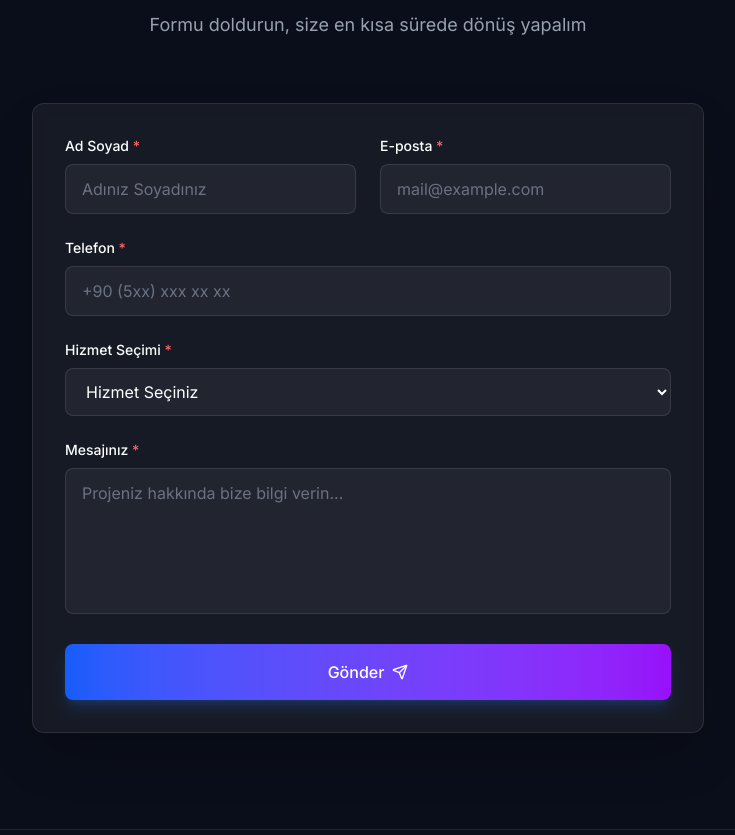
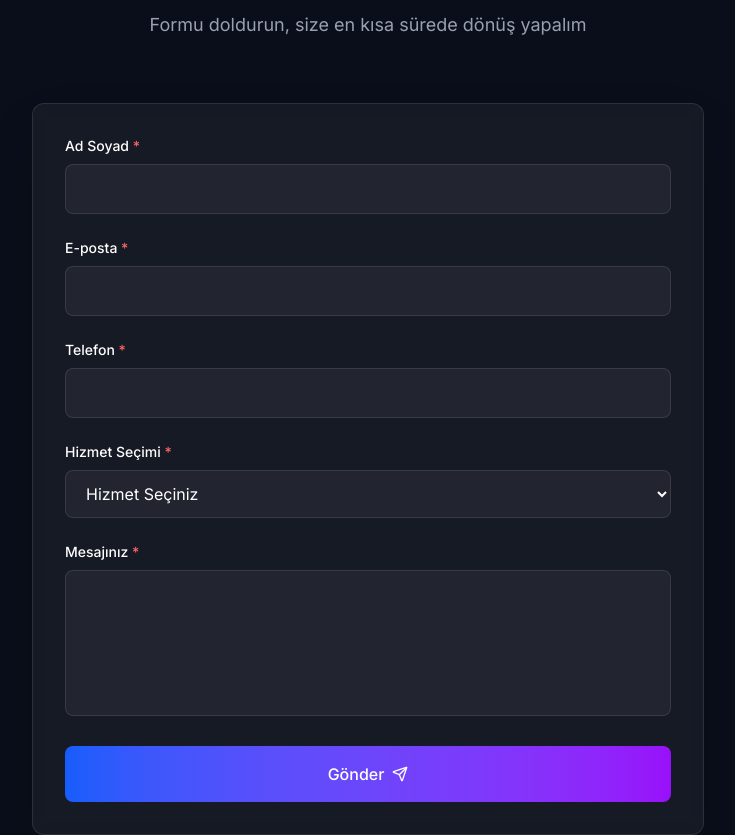
Before and after one commit to MF-Digital-Studio/mfdigitalstudio-web, a React (Vite) app: page / in a window 1280 px wide. Shown: the part 4765-5600 px from the top of the page, without its empty margins (272-1007 px from the left). Built offline with nearby package versions, Linux system fonts and the light colour scheme.

Commit message:
feat: update dependencies and enhance contact form functionality

```diff
--- /dev/null
+++ b/api/contact.ts
@@ -0,0 +1,60 @@
+import { Resend } from "resend";
+
+const resend = new Resend(process.env.RESEND_API_KEY);
+
+function esc(s: string) {
+    return String(s)
+        .replaceAll("&", "&amp;")
+        .replaceAll("<", "&lt;")
+        .replaceAll(">", "&gt;")
+        .replaceAll('"', "&quot;")
+        .replaceAll("'", "&#039;");
+}
+
+export default async function handler(req: any, res: any) {
+    if (req.method !== "POST") {
+        return res.status(405).json({ ok: false, error: "Method not allowed" });
+    }
+
+    try {
+        const { name, email, phone, service, message, website } = req.body || {};
+
+        // Honeypot: botlar doldurur, gerçek kullanıcı boş bırakır
+        if (website) return res.status(200).json({ ok: true });
+
+        if (!name || !email || !phone || !service || !message) {
+            return res.status(400).json({ ok: false, error: "Eksik alan var." });
+        }
+
+        const to = process.env.MAIL_TO || "info@mfdigitalstudio.com";
+        const from = process.env.MAIL_FROM || "onboarding@resend.dev";
+
+        const subject = `Yeni İletişim Formu: ${name} (${service})`;
+
+        const html = `
+      <div style="font-family:ui-sans-serif,system-ui;line-height:1.6">
+        <h2>Yeni İletişim Formu</h2>
+        <p><b>Ad Soyad:</b> ${esc(name)}</p>
+        <p><b>E-posta:</b> ${esc(email)}</p>
+        <p><b>Telefon:</b> ${esc(phone)}</p>
+        <p><b>Hizmet:</b> ${esc(service)}</p>
+        <hr/>
+        <p><b>Mesaj:</b></p>
+        <p>${esc(message).replaceAll("\n", "<br/>")}</p>
+      </div>
+    `;
+
+        const result = await resend.emails.send({
+            from,
+            to,
+            replyTo: email, // info@ gelen mailde reply direkt müşteriye gitsin
+            subject,
+            html,
+        });
+
+        return res.status(200).json({ ok: true, id: result.data?.id });
+    } catch (e) {
+        console.error(e);
+        return res.status(500).json({ ok: false, error: "Mail gönderilemedi." });
+    }
+}
--- a/package.json
+++ b/package.json
@@ -60,6 +60,7 @@
     "react-router-dom": "^7.13.0",
     "react-slick": "0.31.0",
     "recharts": "2.15.2",
+    "resend": "^6.9.2",
     "sonner": "2.0.3",
     "tailwind-merge": "3.2.0",
     "tw-animate-css": "1.3.8",
@@ -67,6 +68,7 @@
   },
   "devDependencies": {
     "@tailwindcss/vite": "4.1.12",
+    "@types/node": "^25.2.3",
     "@types/react": "^19.2.14",
     "@types/react-dom": "^19.2.3",
     "@vitejs/plugin-react": "4.7.0",
--- a/src/app/components/Contact.tsx
+++ b/src/app/components/Contact.tsx
@@ -1,67 +1,94 @@
-import { motion } from 'motion/react';
-import { useState } from 'react';
-import { Send, CheckCircle, AlertCircle } from 'lucide-react';
+import { motion } from "motion/react";
+import { useState } from "react";
+import { Send, CheckCircle, AlertCircle, Loader2 } from "lucide-react";
 
 export function Contact() {
   const [formData, setFormData] = useState({
-    name: '',
-    email: '',
-    phone: '',
-    service: '',
-    message: ''
+    name: "",
+    email: "",
+    phone: "",
+    service: "",
+    message: "",
+    website: "" // honeypot
   });
 
   const [errors, setErrors] = useState<Record<string, string>>({});
   const [isSubmitted, setIsSubmitted] = useState(false);
+  const [isSending, setIsSending] = useState(false);
 
   const validateForm = () => {
     const newErrors: Record<string, string> = {};
 
-    if (!formData.name.trim()) {
-      newErrors.name = 'Ad Soyad gereklidir';
+    if (!formData.name.trim()) newErrors.name = "Ad Soyad gereklidir";
+
+    if (!formData.email.trim()) {
+      newErrors.email = "E-posta gereklidir";
+    } else if (!/^[^\s@]+@[^\s@]+\.[^\s@]+$/.test(formData.email)) {
+      newErrors.email = "Geçerli bir e-posta adresi giriniz";
     }
 
-    if (!formData.email.trim()) {
-      newErrors.email = 'E-posta gereklidir';
-    } else if (!/^[^\s@]+@[^\s@]+\.[^\s@]+$/.test(formData.email)) {
-      newErrors.email = 'Geçerli bir e-posta adresi giriniz';
-    }
-
-    if (!formData.phone.trim()) {
-      newErrors.phone = 'Telefon numarası gereklidir';
-    }
-
-    if (!formData.service) {
-      newErrors.service = 'Lütfen bir hizmet seçiniz';
-    }
-
-    if (!formData.message.trim()) {
-      newErrors.message = 'Mesajınızı yazınız';
-    }
+    if (!formData.phone.trim()) newErrors.phone = "Telefon numarası gereklidir";
+    if (!formData.service) newErrors.service = "Lütfen bir hizmet seçiniz";
+    if (!formData.message.trim()) newErrors.message = "Mesajınızı yazınız";
 
     setErrors(newErrors);
     return Object.keys(newErrors).length === 0;
   };
 
-  const handleSubmit = (e: React.FormEvent) => {
+  const handleSubmit = async (e: React.FormEvent) => {
     e.preventDefault();
 
-    if (validateForm()) {
+    if (!validateForm()) return;
+
+    try {
+      setIsSending(true);
+
+      const response = await fetch("/api/contact", {
+        method: "POST",
+        headers: {
+          "Content-Type": "application/json"
+        },
+        body: JSON.stringify(formData)
+      });
+
+      const data = await response.json();
+
+      if (!response.ok || !data.ok) {
+        throw new Error(data.error || "Gönderim başarısız");
+      }
+
       setIsSubmitted(true);
-      // Form gönderimi simülasyonu
+
       setTimeout(() => {
-        setFormData({ name: '', email: '', phone: '', service: '', message: '' });
+        setFormData({
+          name: "",
+          email: "",
+          phone: "",
+          service: "",
+          message: "",
+          website: ""
+        });
         setIsSubmitted(false);
       }, 3000);
+
+    } catch (err) {
+      setErrors(prev => ({
+        ...prev,
+        submit: "Gönderim sırasında hata oluştu. Lütfen tekrar deneyin."
+      }));
+    } finally {
+      setIsSending(false);
     }
   };
 
-  const handleChange = (e: React.ChangeEvent<HTMLInputElement | HTMLSelectElement | HTMLTextAreaElement>) => {
+  const handleChange = (
+    e: React.ChangeEvent<HTMLInputElement | HTMLSelectElement | HTMLTextAreaElement>
+  ) => {
     const { name, value } = e.target;
     setFormData(prev => ({ ...prev, [name]: value }));
-    // Clear error when user starts typing
+
     if (errors[name]) {
-      setErrors(prev => ({ ...prev, [name]: '' }));
+      setErrors(prev => ({ ...prev, [name]: "" }));
     }
   };
 
@@ -103,161 +130,146 @@ export function Contact() {
               </p>
             </motion.div>
           ) : (
-            <form onSubmit={handleSubmit} className="bg-white/5 backdrop-blur-sm border border-white/10 rounded-xl p-8 shadow-2xl">
-              <div className="grid grid-cols-1 md:grid-cols-2 gap-6 mb-6">
-                <div>
-                  <label htmlFor="name" className="block text-sm font-medium mb-2">
+            <form
+              onSubmit={handleSubmit}
+              className="bg-white/5 backdrop-blur-sm border border-white/10 rounded-xl p-8 shadow-2xl"
+            >
+              {errors.submit && (
+                <p className="text-red-400 text-sm mb-4">{errors.submit}</p>
+              )}
+
+              {/* Honeypot */}
+              <input
+                type="text"
+                name="website"
+                value={formData.website}
+                onChange={handleChange}
+                className="hidden"
+                autoComplete="off"
+              />
+
+              {/* Ad Soyad */}
+              <div className="mb-6">
+                <label className="block text-sm font-medium mb-2">
                   Ad Soyad <span className="text-red-400">*</span>
                 </label>
                 <input
                   type="text"
-                    id="name"
                   name="name"
                   value={formData.name}
                   onChange={handleChange}
-                    className={`w-full bg-white/5 border rounded-lg px-4 py-3 text-white placeholder:text-gray-500 focus:outline-none focus:ring-2 transition-all ${errors.name
-                      ? 'border-red-500 focus:ring-red-500/50'
-                      : 'border-white/10 focus:border-blue-500 focus:ring-blue-500/50'
-                      }`}
-                    placeholder="Adınız Soyadınız"
+                  className="w-full bg-white/5 border border-white/10 rounded-lg px-4 py-3 text-white focus:outline-none focus:ring-2 focus:ring-blue-500/50"
                 />
                 {errors.name && (
-                    <motion.p
-                      initial={{ opacity: 0, y: -5 }}
-                      animate={{ opacity: 1, y: 0 }}
-                      className="text-red-400 text-xs mt-1 flex items-center gap-1"
-                    >
+                  <p className="text-red-400 text-xs mt-1 flex items-center gap-1">
                     <AlertCircle className="w-3 h-3" />
                     {errors.name}
-                    </motion.p>
+                  </p>
                 )}
               </div>
-                <div>
-                  <label htmlFor="email" className="block text-sm font-medium mb-2">
+
+              {/* E-posta */}
+              <div className="mb-6">
+                <label className="block text-sm font-medium mb-2">
                   E-posta <span className="text-red-400">*</span>
                 </label>
                 <input
                   type="email"
-                    id="email"
                   name="email"
                   value={formData.email}
                   onChange={handleChange}
-                    className={`w-full bg-white/5 border rounded-lg px-4 py-3 text-white placeholder:text-gray-500 focus:outline-none focus:ring-2 transition-all ${errors.email
-                      ? 'border-red-500 focus:ring-red-500/50'
-                      : 'border-white/10 focus:border-blue-500 focus:ring-blue-500/50'
-                      }`}
-                    placeholder="mail@example.com"
+                  className="w-full bg-white/5 border border-white/10 rounded-lg px-4 py-3 text-white focus:outline-none focus:ring-2 focus:ring-blue-500/50"
                 />
                 {errors.email && (
-                    <motion.p
-                      initial={{ opacity: 0, y: -5 }}
-                      animate={{ opacity: 1, y: 0 }}
-                      className="text-red-400 text-xs mt-1 flex items-center gap-1"
-                    >
+                  <p className="text-red-400 text-xs mt-1 flex items-center gap-1">
                     <AlertCircle className="w-3 h-3" />
                     {errors.email}
-                    </motion.p>
+                  </p>
                 )}
               </div>
-              </div>
 
+              {/* Telefon */}
               <div className="mb-6">
-                <label htmlFor="phone" className="block text-sm font-medium mb-2">
+                <label className="block text-sm font-medium mb-2">
                   Telefon <span className="text-red-400">*</span>
                 </label>
                 <input
                   type="tel"
-                  id="phone"
                   name="phone"
                   value={formData.phone}
                   onChange={handleChange}
-                  className={`w-full bg-white/5 border rounded-lg px-4 py-3 text-white placeholder:text-gray-500 focus:outline-none focus:ring-2 transition-all ${errors.phone
-                    ? 'border-red-500 focus:ring-red-500/50'
-                    : 'border-white/10 focus:border-blue-500 focus:ring-blue-500/50'
-                    }`}
-                  placeholder="+90 (5xx) xxx xx xx"
+                  className="w-full bg-white/5 border border-white/10 rounded-lg px-4 py-3 text-white focus:outline-none focus:ring-2 focus:ring-blue-500/50"
                 />
                 {errors.phone && (
-                  <motion.p
-                    initial={{ opacity: 0, y: -5 }}
-                    animate={{ opacity: 1, y: 0 }}
-                    className="text-red-400 text-xs mt-1 flex items-center gap-1"
-                  >
+                  <p className="text-red-400 text-xs mt-1 flex items-center gap-1">
                     <AlertCircle className="w-3 h-3" />
                     {errors.phone}
-                  </motion.p>
+                  </p>
                 )}
               </div>
 
+              {/* Hizmet */}
               <div className="mb-6">
-                <label htmlFor="service" className="block text-sm font-medium mb-2">
+                <label className="block text-sm font-medium mb-2">
                   Hizmet Seçimi <span className="text-red-400">*</span>
                 </label>
                 <select
-                  id="service"
                   name="service"
                   value={formData.service}
                   onChange={handleChange}
-                  className={`w-full bg-white/5 border rounded-lg px-4 py-3 text-white focus:outline-none focus:ring-2 transition-all ${errors.service
-                    ? 'border-red-500 focus:ring-red-500/50'
-                    : 'border-white/10 focus:border-blue-500 focus:ring-blue-500/50'
-                    } ${!formData.service ? 'text-gray-500' : ''}`}
+                  className="w-full bg-white/5 border border-white/10 rounded-lg px-4 py-3 text-white focus:outline-none focus:ring-2 focus:ring-blue-500/50"
                 >
-                  <option value="" className="bg-[#0a0e1a]">Hizmet Seçiniz</option>
-                  <option value="web-design" className="bg-[#0a0e1a] text-white">Web Tasarım</option>
-                  <option value="web-development" className="bg-[#0a0e1a] text-white">Web Geliştirme</option>
-                  <option value="ecommerce" className="bg-[#0a0e1a] text-white">E-Ticaret</option>
-                  <option value="seo" className="bg-[#0a0e1a] text-white">SEO & Optimizasyon</option>
+                  <option value="">Hizmet Seçiniz</option>
+                  <option value="web-design">Web Tasarım</option>
+                  <option value="web-development">Web Geliştirme</option>
+                  <option value="ecommerce">E-Ticaret</option>
+                  <option value="seo">SEO & Optimizasyon</option>
                 </select>
                 {errors.service && (
-                  <motion.p
-                    initial={{ opacity: 0, y: -5 }}
-                    animate={{ opacity: 1, y: 0 }}
-                    className="text-red-400 text-xs mt-1 flex items-center gap-1"
-                  >
+                  <p className="text-red-400 text-xs mt-1 flex items-center gap-1">
                     <AlertCircle className="w-3 h-3" />
                     {errors.service}
-                  </motion.p>
+                  </p>
                 )}
               </div>
 
+              {/* Mesaj */}
               <div className="mb-6">
-                <label htmlFor="message" className="block text-sm font-medium mb-2">
+                <label className="block text-sm font-medium mb-2">
                   Mesajınız <span className="text-red-400">*</span>
                 </label>
                 <textarea
-                  id="message"
                   name="message"
                   value={formData.message}
                   onChange={handleChange}
                   rows={5}
-                  className={`w-full bg-white/5 border rounded-lg px-4 py-3 text-white placeholder:text-gray-500 focus:outline-none focus:ring-2 transition-all resize-none ${errors.message
-                    ? 'border-red-500 focus:ring-red-500/50'
-                    : 'border-white/10 focus:border-blue-500 focus:ring-blue-500/50'
-                    }`}
-                  placeholder="Projeniz hakkında bize bilgi verin..."
-                ></textarea>
+                  className="w-full bg-white/5 border border-white/10 rounded-lg px-4 py-3 text-white focus:outline-none focus:ring-2 focus:ring-blue-500/50 resize-none"
+                />
                 {errors.message && (
-                  <motion.p
-                    initial={{ opacity: 0, y: -5 }}
-                    animate={{ opacity: 1, y: 0 }}
-                    className="text-red-400 text-xs mt-1 flex items-center gap-1"
-                  >
+                  <p className="text-red-400 text-xs mt-1 flex items-center gap-1">
                     <AlertCircle className="w-3 h-3" />
                     {errors.message}
-                  </motion.p>
+                  </p>
                 )}
               </div>
 
-              <motion.button
+              <button
                 type="submit"
-                whileHover={{ scale: 1.02 }}
-                whileTap={{ scale: 0.98 }}
-                className="w-full bg-linear-to-r cursor-pointer from-blue-600 to-purple-600 text-white px-6 py-4 rounded-lg font-medium hover:from-blue-700 hover:to-purple-700 transition-all shadow-lg shadow-blue-500/20 flex items-center justify-center gap-2 group"
+                disabled={isSending}
+                className="w-full bg-gradient-to-r from-blue-600 to-purple-600 text-white px-6 py-4 rounded-lg font-medium transition-all flex items-center justify-center gap-2"
               >
-                <span>Gönder</span>
-                <Send className="w-4 h-4 group-hover:translate-x-1 transition-transform" />
-              </motion.button>
+                {isSending ? (
+                  <>
+                    <Loader2 className="w-4 h-4 animate-spin" />
+                    Gönderiliyor...
+                  </>
+                ) : (
+                  <>
+                    Gönder
+                    <Send className="w-4 h-4" />
+                  </>
+                )}
+              </button>
             </form>
           )}
         </motion.div>
--- a/src/app/components/Work.tsx
+++ b/src/app/components/Work.tsx
@@ -141,7 +141,7 @@ export function Work() {
           transition={{ duration: 0.6, delay: 0.5 }}
           className="text-center mt-12"
         >
-          <button className="group inline-flex items-center gap-2 px-8 py-4 bg-white/5 hover:bg-white/10 border border-white/10 hover:border-blue-500/50 rounded-full transition-all duration-300">
+          <button className="group inline-flex items-center cursor-pointer gap-2 px-8 py-4 bg-white/5 hover:bg-white/10 border border-white/10 hover:border-blue-500/50 rounded-full transition-all duration-300">
             <span>Tüm Projeleri Görüntüle</span>
             <ExternalLink className="w-4 h-4 group-hover:translate-x-1 group-hover:-translate-y-1 transition-transform" />
           </button>
```
Also changed, not shown: tsconfig.json (added, +18 -0 lines), 6 other files (tests, documents, lock files or other folders). Lines whose indentation alone changed are shown as unchanged.
